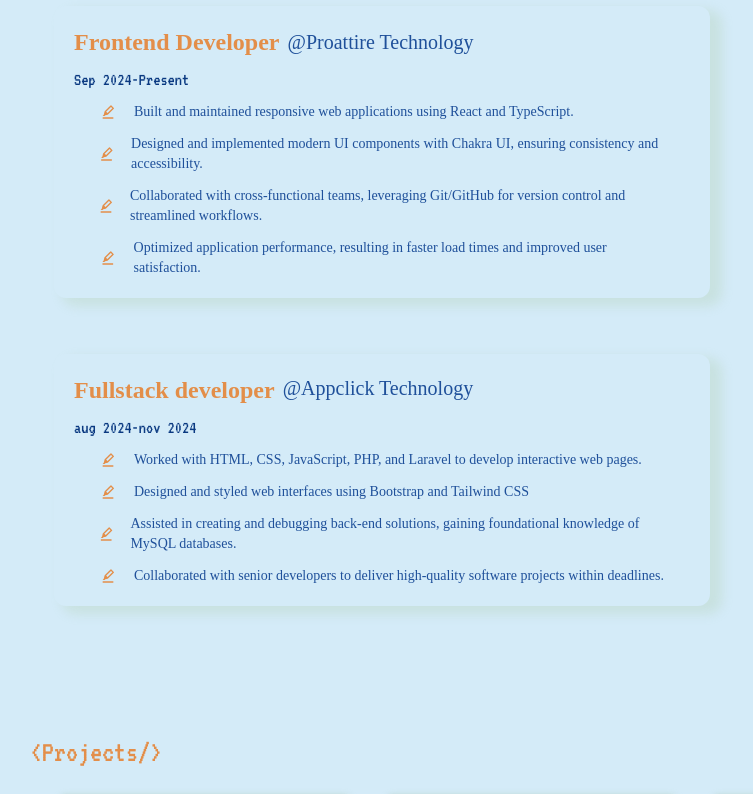
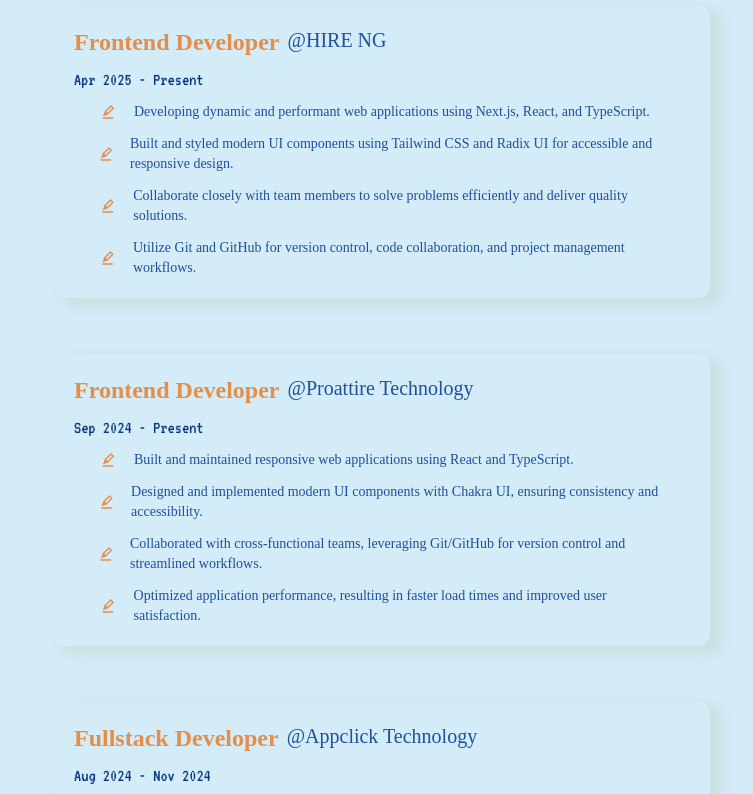
Before and after one commit to Hollajay/My-Portfolio, a React (Vite) app: page / in a window 1280 px wide. Shown: the part 1980-2774 px from the top of the page, without its empty margins (110-863 px from the left). Built offline with nearby package versions, Linux system fonts and the light colour scheme; a web font is replaced by a local one.

Commit message:
new update

```diff
--- a/src/features/Experience.jsx
+++ b/src/features/Experience.jsx
@@ -1,5 +1,75 @@
-
-import {  BiHighlight} from "react-icons/bi";
+import { BiHighlight } from "react-icons/bi";
+const experienceData = [
+  {
+    position: "Frontend Developer",
+    companyname: "HIRE NG",
+    duration: "Apr 2025 - Present",
+    about: [
+      {
+        descrip:
+          "Developing dynamic and performant web applications using Next.js, React, and TypeScript.",
+      },
+      {
+        descrip:
+          "Built and styled modern UI components using Tailwind CSS and Radix UI for accessible and responsive design.",
+      },
+      {
+        descrip:
+          "Collaborate closely with team members to solve problems efficiently and deliver quality solutions.",
+      },
+      {
+        descrip:
+          "Utilize Git and GitHub for version control, code collaboration, and project management workflows.",
+      },
+    ],
+  },
+  {
+    position: "Frontend Developer",
+    companyname: "Proattire Technology",
+    duration: "Sep 2024 - Present",
+    about: [
+      {
+        descrip:
+          "Built and maintained responsive web applications using React and TypeScript.",
+      },
+      {
+        descrip:
+          "Designed and implemented modern UI components with Chakra UI, ensuring consistency and accessibility.",
+      },
+      {
+        descrip:
+          "Collaborated with cross-functional teams, leveraging Git/GitHub for version control and streamlined workflows.",
+      },
+      {
+        descrip:
+          "Optimized application performance, resulting in faster load times and improved user satisfaction.",
+      },
+    ],
+  },
+  {
+    position: "Fullstack Developer",
+    companyname: "Appclick Technology",
+    duration: "Aug 2024 - Nov 2024",
+    about: [
+      {
+        descrip:
+          "Worked with HTML, CSS, JavaScript, PHP, and Laravel to develop interactive web pages.",
+      },
+      {
+        descrip:
+          "Designed and styled web interfaces using Bootstrap and Tailwind CSS.",
+      },
+      {
+        descrip:
+          "Assisted in creating and debugging back-end solutions, gaining foundational knowledge of MySQL databases.",
+      },
+      {
+        descrip:
+          "Collaborated with senior developers to deliver high-quality software projects within deadlines.",
+      },
+    ],
+  },
+];
 
 export const Experience = () => {
   return (
@@ -7,66 +77,33 @@
       <div className="lg:px-20 p-6">
         <h1 className="text-3xl  text-left font-subhead text-light-400">{`<Experience/>`}</h1>
         <div className="lg:p-6 mt-2  lg:pr-80 flex flex-col gap-14 text-light-300">
-        <div className="shadow-pro space-y-2 md:p-5 p-2 rounded-xl">
-            <div className="md:flex items-center space-x-2">
-                <h1 className="text-2xl font-semibold text-light-400">Frontend Developer</h1>
-                <p className="text-xl font-thin">@Proattire Technology</p>
+          {experienceData.map((data, index) => (
+            <div key={index} className="shadow-pro space-y-2 p-5 rounded-xl">
+              <div className="lg:flex  space-x-2">
+                <h1 className="text-2xl font-semibold text-light-400">
+                  {data.position}
+                </h1>
+                <p className="text-xl">@{data.companyname}</p>
               </div>
-            <p className="text-lg text-light-500 font-subhead">Sep 2024-Present</p>
+              <p className="text-lg text-light-500 font-subhead">
+                {data.duration}
+              </p>
               <div className="px-5 space-y-3">
-            <div className="flex space-x-3 items-center" data-aos="fade-up">
-                <BiHighlight className="text-light-400 w-7"/>
-                <p className="text-sm">Built and maintained responsive web applications using React and
-                TypeScript.</p>
+                {data.about.map((descrip, index) => (
+                  <div
+                    key={index}
+                    className="flex space-x-3 items-center"
+                    data-aos="fade-up"
+                  >
+                    <BiHighlight className="text-light-400 w-7" />
+                    <p className="text-sm">{descrip.descrip}</p>
                   </div>
-            <div className="flex space-x-3 items-center" data-aos="fade-up">
-                <BiHighlight className="text-light-400 w-7"/>
-               <p className="text-sm">Designed and implemented modern UI components with Chakra UI,
-       ensuring consistency and accessibility.</p>
+                ))}
               </div>
-            <div className="flex space-x-3 items-center" data-aos="fade-up">
-                <BiHighlight className="text-light-400 w-7"/>
-                <p className="text-sm">Collaborated with cross-functional teams, leveraging Git/GitHub for
-                version control and streamlined workflows.</p>
             </div>
-            <div className="flex space-x-3 items-center" data-aos="fade-up">
-                <BiHighlight className="text-light-400 w-7"/>
-                <p className="text-sm">Optimized application performance, resulting in faster load times and
-                improved user satisfaction.</p>
+          ))}
         </div>
       </div>
     </div>
-
-        <div className="shadow-pro space-y-2 p-5 rounded-xl">
-            <div className="lg:flex  space-x-2">
-                <h1 className="text-2xl font-semibold text-light-400">Fullstack developer</h1>
-                <p className="text-xl">@Appclick Technology</p>
-            </div>
-            <p className="text-lg text-light-500 font-subhead">aug 2024-nov 2024 </p>
-            <div className="px-5 space-y-3">
-            <div className="flex space-x-3 items-center" data-aos="fade-up">
-                <BiHighlight className="text-light-400 w-7"/>
-                <p className="text-sm">Worked with HTML, CSS, JavaScript, PHP, and Laravel to develop
-                interactive web pages.</p>
-            </div>
-            <div className="flex space-x-3 items-center" data-aos="fade-up">
-                <BiHighlight className="text-light-400 w-7"/>
-                <p className="text-sm">Designed and styled web interfaces using Bootstrap and Tailwind CSS</p>
-            </div>
-            <div className="flex space-x-3 items-center" data-aos="fade-up">
-                <BiHighlight className="text-light-400 w-7"/>
-                <p className="text-sm">Assisted in creating and debugging back-end solutions, gaining
-                foundational knowledge of MySQL databases.</p>
-            </div>
-            <div className="flex space-x-3 items-center" data-aos="fade-up">
-                <BiHighlight className="text-light-400 w-7"/>
-                <p className="text-sm">Collaborated with senior developers to deliver high-quality software
-                projects within deadlines.</p>
-            </div>
-            </div>
-        </div>
-     </div>
-    </div>
-    </div>
-  )
-}
+  );
+};
```
Also changed, not shown: 2 other files (tests, documents, lock files or other folders). Lines whose indentation alone changed are shown as unchanged.
